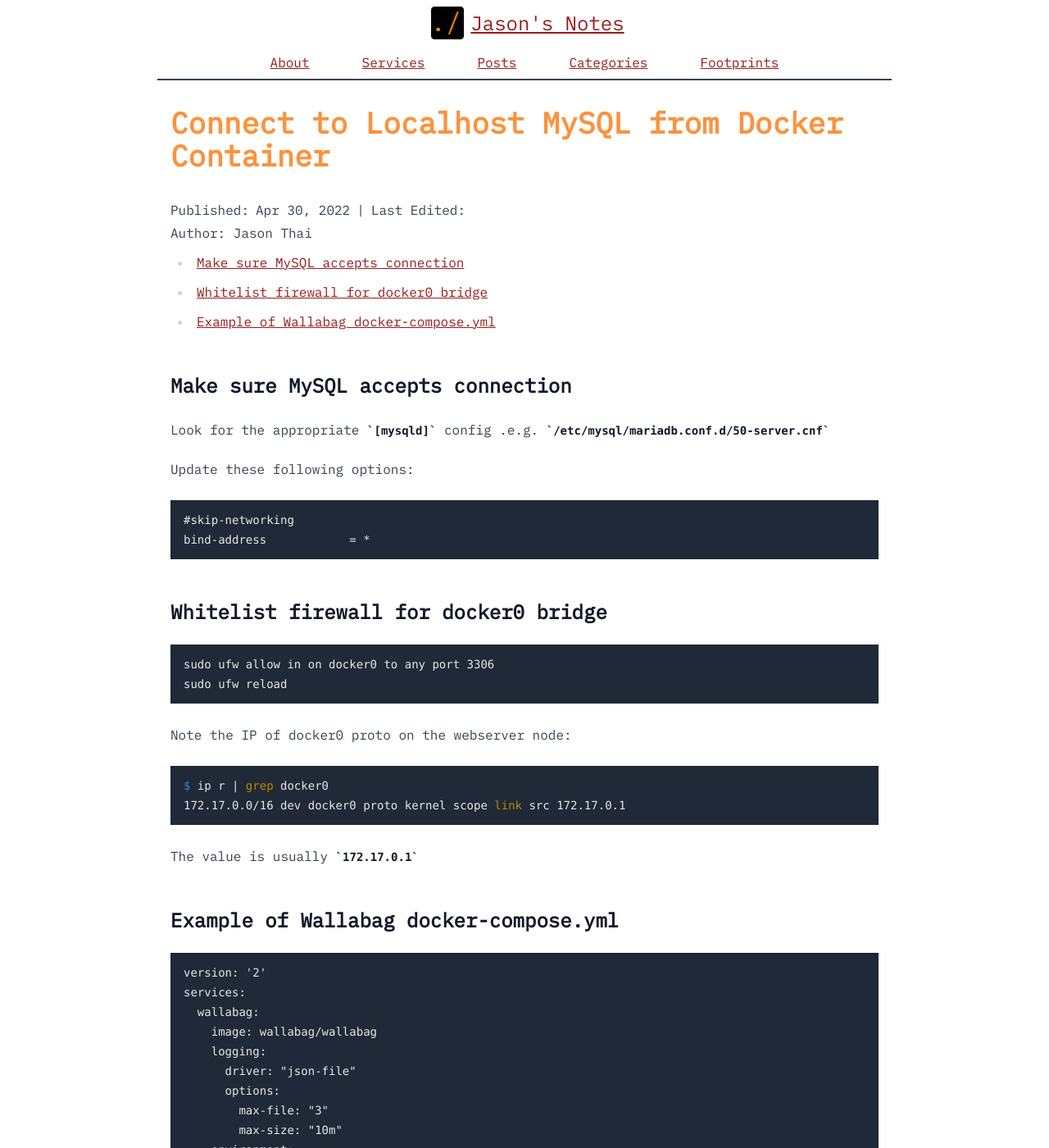
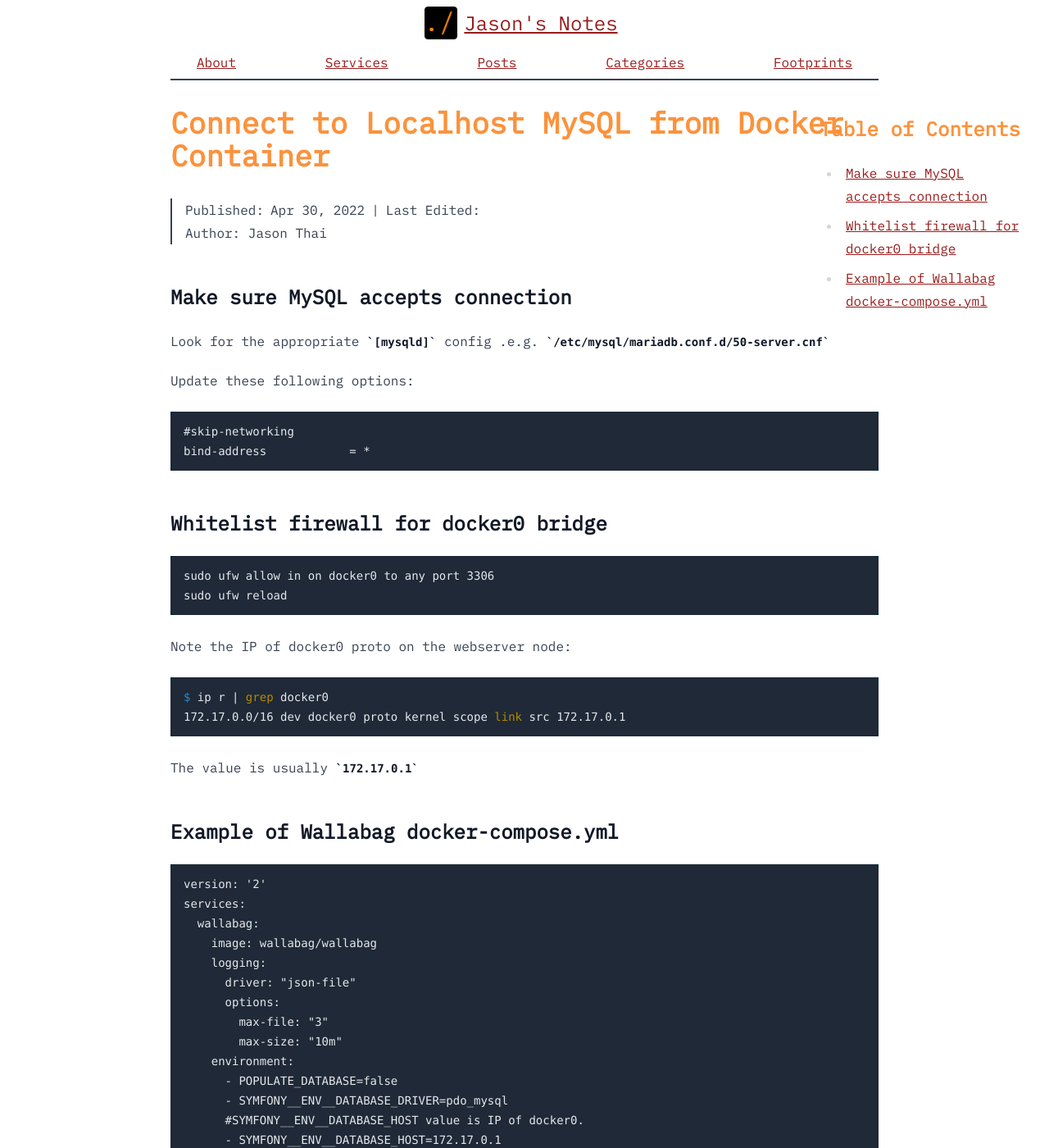
Before and after one commit to jasontthai/jasonthai.me, a Jekyll site: the page built from _posts/2022-04-30-connect-to-localhost-mysql-from-docker-container.md, in a window 1280 px wide and 1400 px high. Shown: the whole window at 82% size. Built offline with Jekyll 4.4.1, drawn with Linux system fonts in a browser that asks for light colours; our own code applies the rules of GitHub Pages for plain Markdown files; comment, search, counter and statistics services are not loaded; the table of contents is made by our own code.

Commit message:
move ToC to side

```diff
--- a/_includes/header.html
+++ b/_includes/header.html
@@ -2,9 +2,11 @@
   .menu {
     display: flex;
     flex-direction: row;
+    justify-content: space-between;
     list-style-type: none;
     margin: 0;
     padding: 0.5rem 0;
+    width: 100%;
   }
 
   .menu>li {
@@ -115,8 +117,8 @@
   {%- assign titles_size = site.pages | map: 'title' | join: '' | size -%}
 
   {%- if titles_size > 0 -%}
-  <section class="px-4 flex items-center sm:flex-col justify-between sm:px-16
-      border-b-2 border-b-gray-700 dark:border-b-gray-300 text-center">
+  <section class="mx-4 flex items-center sm:flex-col justify-between
+    border-b-2 border-b-gray-700 dark:border-b-gray-300 text-center">
     <a class="flex flex-row items-center py-2 text-2xl
       {% if page.url == '/index.html' %}
       text-orange-400
@@ -124,7 +126,8 @@
         text-red-800 dark:text-blue-200
       {% endif %}
       underline hover:text-black dark:hover:text-white" href="/" title="Home">
-      <img class="w-10 mx-2" src="/favicon.png" class="pr-2" alt="Site Name"><p>{{ site.title }}</p>
+      <img class="w-10" src="/favicon.png" class="pr-2" alt="Site Name">
+      <span class="mx-2">{{ site.title }}</span>
     </a>
     <input id="menu-toggle" type="checkbox" />
     <label class='menu-button-container' for="menu-toggle">
--- a/_layouts/post.html
+++ b/_layouts/post.html
@@ -4,8 +4,8 @@
 <article class="prose prose-gray dark:prose-invert w-full max-w-none px-4
   prose-a:text-red-800 dark:prose-a:text-blue-200 hover:prose-a:text-black dark:hover:prose-a:text-white
   prose-h1:text-orange-400">
-  <header>
-    <h1>{{ page.title | escape }}</h1>
+  <h1>{{ page.title | escape }}</h1>
+  <div class="border-l-2 pl-4 border-l-gray-700 dark:border-l-gray-300">
     <div class="flex">
       <span class="pr-2">Published:</span>
       <time class="">
@@ -17,15 +17,20 @@
         {{ page.last_modified_at | date: "%b %-d, %Y" }}
       </time>
     </div>
-    <span>
+    <p class="m-0">
       Author: {{ page.author | default: site.author.name | escape }}
-    </span>
-  </header>
+    </p>
+  </div>
 
   <div>
-    <div class="db f5 lh-copy">
-      {{ content | toc }}
+    <div class="fixed z-20 top-[3.8125rem] right-[max(0px,calc(50%-50rem))] w-[19.5rem] py-8 px-8
+        hidden sm:block">
+      {% if page.toc %}
+        <h2 class="text-orange-400">Table of Contents</h2>
+        {% toc %}
+      {% endif %}
     </div>
+    {{ content }}
 
     <div class="not-prose flex items-center justify-center px-4 my-10">
       {% if page.previous.url %}
```
Also changed, not shown: assets/css/tailwind.css.
